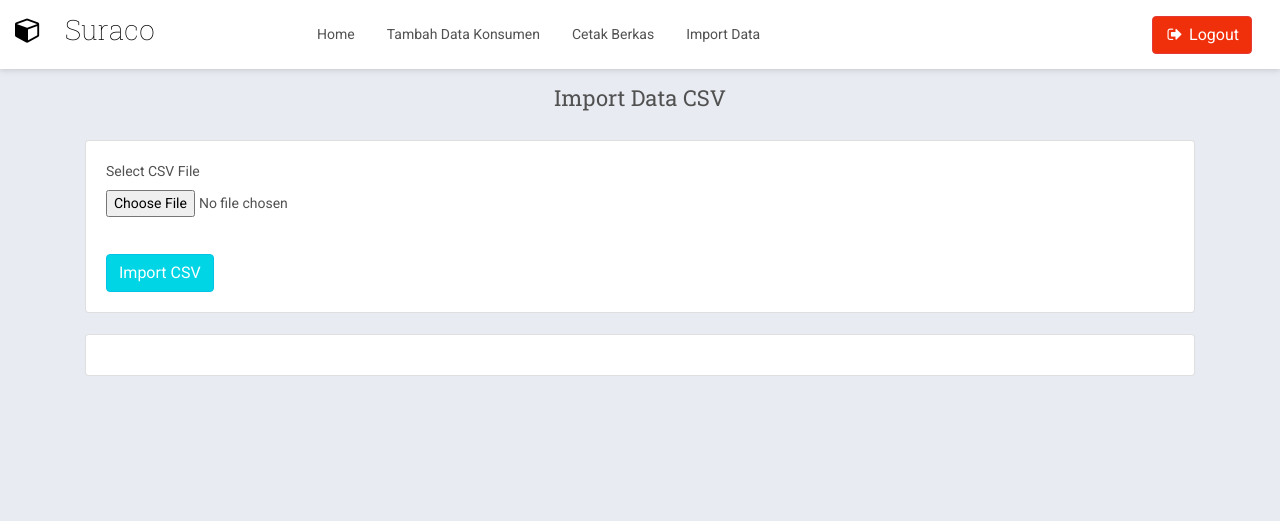
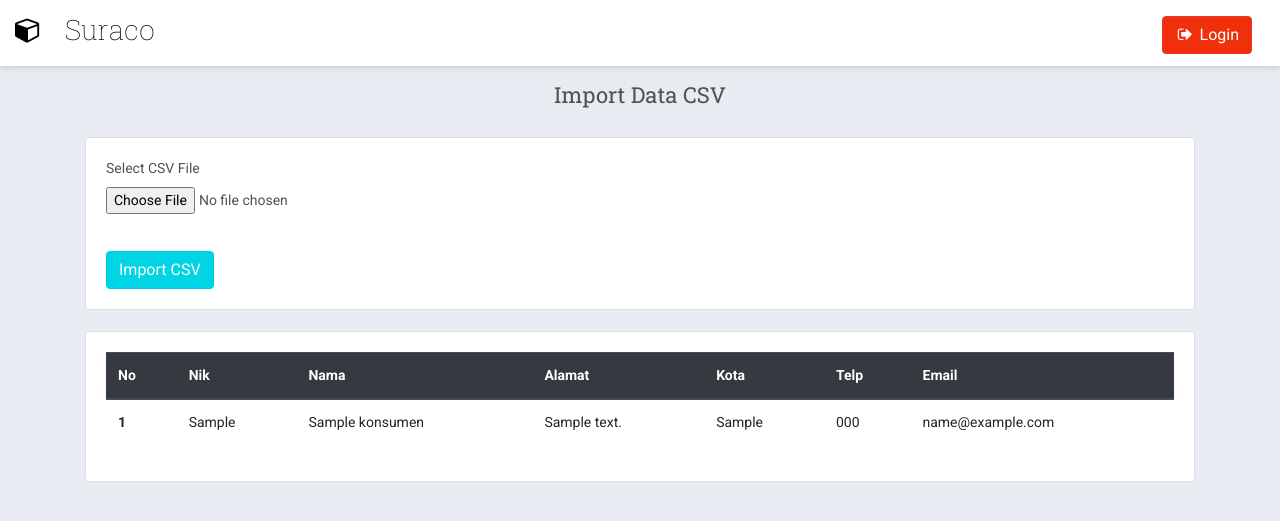
Before and after one commit to adhanchaniago/SuracoWeb, a CodeIgniter app: page /SuracoWeb/index.php/importdata/index in a window 1280 px wide. Shown: the top 521 px of the page. Run offline with CodeIgniter, Linux system fonts and the light colour scheme; tables that the repository leaves empty or names only in its code hold one stand-in row (values such as "Sample post").

Commit message:
Pre-2
Penambahan List data di halaman import

```diff
--- a/application/controllers/Importdata.php
+++ b/application/controllers/Importdata.php
@@ -9,54 +9,11 @@
 	}
 	function index()
 	{
+		$data['info'] = $this->csv_import_model->tampilkan();
 		$data['judul'] = "Import Data";
 		$this->load->view('templates/header', $data);
-		$this->load->view('csv_import');
+		$this->load->view('csv_import',$data);
 		$this->load->view('templates/footer');
-	}
-	function load_data()
-	{
-		$result = $this->csv_import_model->select();
-		$output = '
-		<div class="table-responsive">
-		<table class="table table-bordered table-striped">
-		<tr>
-		<th>ID</th>
-		<th>Nik</th>
-		<th>Nama</th>
-		<th>Alamat</th>
-		<th>Kota</th>
-		<th>Telp</th>
-		<th>Email</th>
-		</tr>
-		';
-		if($result->num_rows() > 0)
-		{
-			foreach($result->result() as $row)
-			{
-				$output .= '
-				<tr>
-				<td>'.$row->id.'</td>
-				<td>'.$row->nik.'</td>
-				<td>'.$row->nama.'</td>
-				<td>'.$row->alamat.'</td>
-				<td>'.$row->kota.'</td>
-				<td>'.$row->telp.'</td>
-				<td>'.$row->email.'</td>
-				</tr>
-				';
-			}
-		}
-		else
-		{
-			$output .= '
-			<tr>
-			<td colspan="5" align="center">Data not Available</td>
-			</tr>
-			';
-		}
-		$output .= '</table></div>';
-		echo $output;
 	}
 
 	function import()
@@ -88,6 +45,7 @@
 		}
 		$this->csv_import_model->insert($data);
 		$this->csv_import_model->insert1($data1);
+		redrect('/import');
 	}
 
 }
--- a/application/models/Csv_import_model.php
+++ b/application/models/Csv_import_model.php
@@ -1,11 +1,10 @@
 <?php
 class Csv_import_model extends CI_Model
 {
-	function select()
+	function tampilkan()
 	{
-		$this->db->order_by('id', 'DESC');
-		$query = $this->db->get('konsumen');
-		return $query;
+		$query = $this->db->query("SELECT * From konsumen order by id desc");
+		return $query->result_array();
 	}
 
 	function insert($data)
--- a/application/views/csv_import.php
+++ b/application/views/csv_import.php
@@ -16,27 +16,37 @@
   <br/>
   <div class="card">
     <div class="card-body">
-      <div id="imported_csv_data"></div>
+      <table class="table">
+        <thead class="thead-dark">
+          <tr>
+            <th scope="col">No</th>
+            <th scope="col">Nik</th>
+            <th scope="col">Nama</th>
+            <th scope="col">Alamat</th>
+            <th scope="col">Kota</th>
+            <th scope="col">Telp</th>
+            <th scope="col">Email</th>
+          </tr>
+        </thead>
+        <tbody>
+          <?php foreach ($info as $c): ?>
+          <tr>
+            <th scope="row"><?= $c['id'] ?></th>
+            <td><?= $c['nik'] ?></td>
+            <td><?= $c['nama'] ?></td>
+            <td><?= $c['alamat'] ?></td>
+            <td><?= $c['kota'] ?></td>
+            <td><?= $c['telp'] ?></td>
+            <td><?= $c['email'] ?></td>
+          </tr>
+        <?php endforeach; ?>
+        </tbody>
+      </table>
     </div>
   </div>
 </div>
 <script>
 $(document).ready(function(){
-
-  load_data();
-
-  function load_data()
-  {
-    $.ajax({
-      url:"<?php echo base_url(); ?>importdata/load_data",
-      method:"POST",
-      success:function(data)
-      {
-        $('#imported_csv_data').html(data);
-      }
-    })
-  }
-
   $('#import_csv').on('submit', function(event){
     event.preventDefault();
     $.ajax({
@@ -54,10 +64,8 @@
         $('#import_csv')[0].reset();
         $('#import_csv_btn').attr('disabled', false);
         $('#import_csv_btn').html('Import Done');
-        	load_data();
       }
     })
   });
-
 });
 </script>
--- a/application/views/templates/header.php
+++ b/application/views/templates/header.php
@@ -37,16 +37,22 @@
       <div class="navbar-content clearfix">
         <ul class="navbar-top-links pull-left">
           <div class="row mt-3">
+            <?php if (isset($this->session->uid)) {?>
             <a class="nav-item nav-link active" href="<?= base_url() ?>">Home <span class="sr-only">(current)</span></a>
             <a class="nav-item nav-link" href="<?= base_url();?>konsumen/tambah">Tambah Data Konsumen</a>
             <a class="nav-item nav-link" href="" data-toggle="modal" data-target="#exampleModal">Cetak Berkas</a>
             <a class="nav-item nav-link" href="<?= base_url().'import'?>" >Import Data</a>
+          <?php } ?>
           </div>
         </ul>
         <!--Navbar Dropdown-->
         <ul class="nav navbar-top-links pull-right">
           <div class="container mt-3">
+            <?php if (isset($this->session->uid)) {?>
             <a class="btn btn-danger my-2 my-sm-0" onclick="return confirm('yakin?');" href="<?= base_url().'logout'; ?>"><i class="fa fa-sign-out fa-fw"></i> Logout</a>
+          <?php }else{ ?>
+            <a class="btn btn-danger my-2 my-sm-0" onclick="return confirm('yakin?');" href="<?= base_url().'login'; ?>"><i class="fa fa-sign-out fa-fw"></i> Login</a>
+          <?php } ?>
           </div>
         </ul>
       </div>
```
